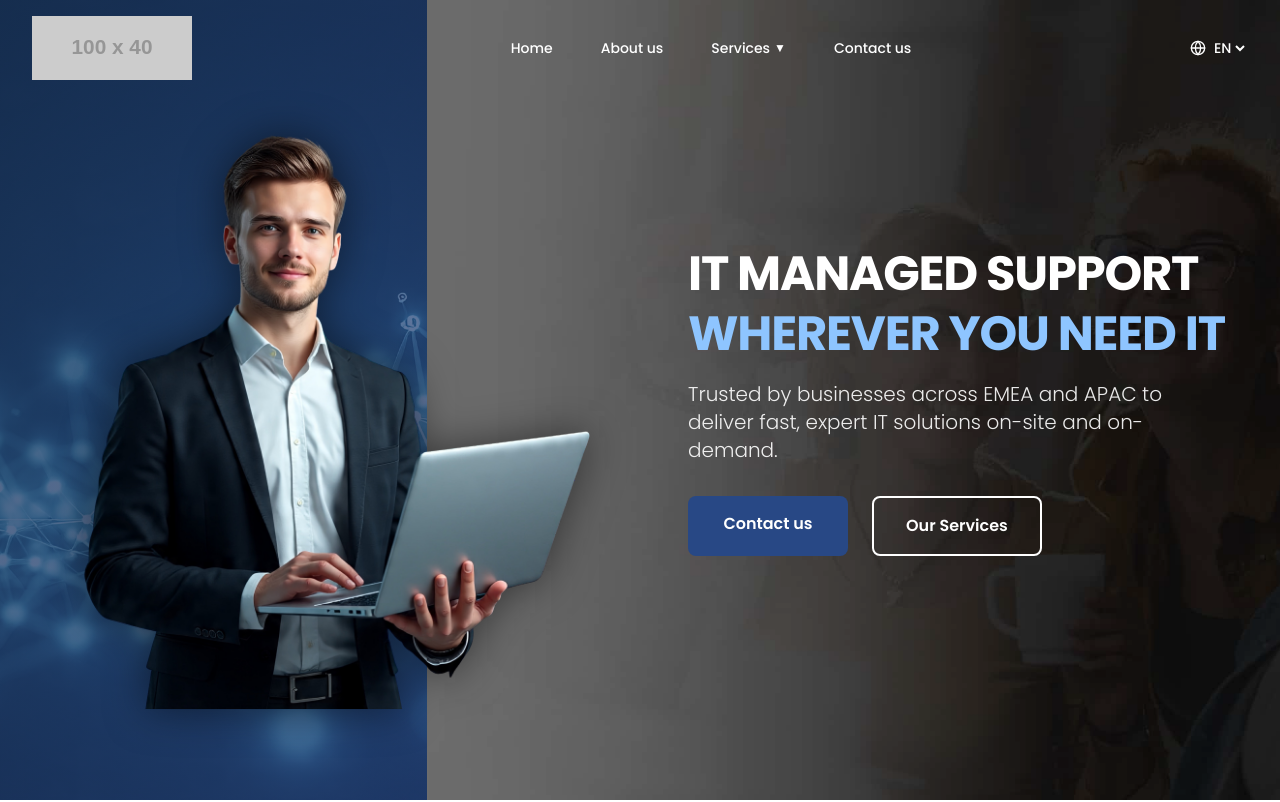
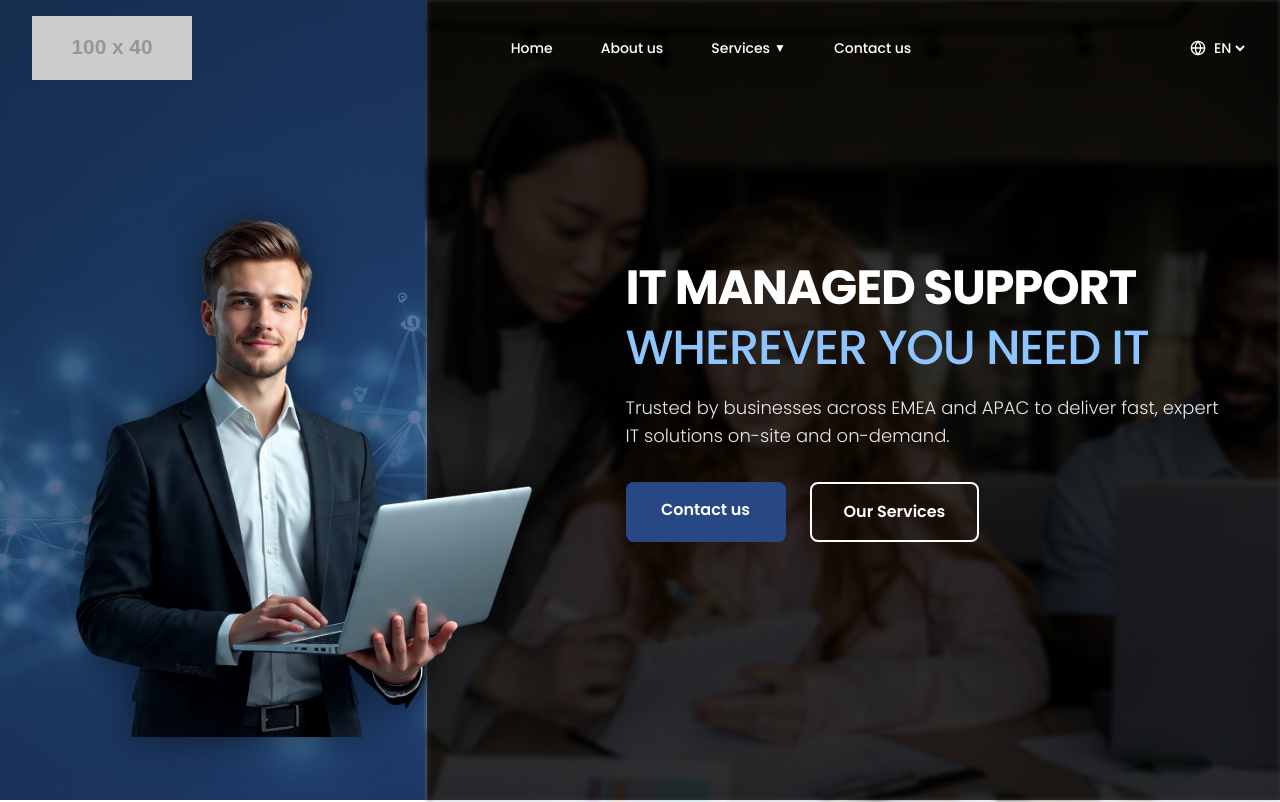
Before and after one commit to Suffynux/next-latest, a React (Vite) app: page / in a window 1280 px wide. Shown: the top 802 px of the page. Built offline with nearby package versions, Linux system fonts and the light colour scheme.

Commit message:
Hero section fixed

```diff
--- a/src/Components/Hero/Hero.jsx
+++ b/src/Components/Hero/Hero.jsx
@@ -32,13 +32,18 @@ const Hero = () => {
           <div
             className="absolute inset-0 bg-center bg-cover"
             style={{
-              backgroundImage: `url(${networkBg})`,
+              backgroundImage: `url('/heroImage.jpg')`,
               backgroundSize: 'cover',
-              backgroundPosition: 'center'
+              backgroundPosition: 'center',
+              filter: 'blur(2px)'
             }}
           ></div>
-          {/* Dark overlay */}
-          <div className="absolute inset-0 bg-black/20"></div>
+          {/* Dark overlay with increased opacity for better text contrast */}
+          <div className="absolute inset-0 bg-black/80
+
+
+
+          "></div>
         </div>
       </div>
 
@@ -46,7 +51,7 @@ const Hero = () => {
       <div className="relative z-10 w-full h-full flex flex-col md:flex-row items-center">
 
         {/* Left Side - Girl Image */}
-        <div className="hidden md:flex w-full md:w-[50%] h-full items-center justify-center relative">
+        <div className="mt-[100px] hidden md:flex w-full md:w-[50%] h-full items-center justify-center relative pt-4 ">
           <img
             src={girlImage}
             alt="Girl with laptop"
@@ -56,7 +61,7 @@ const Hero = () => {
         </div>
 
         {/* Right Side Content */}
-        <div className="w-full md:w-[50%] h-full flex flex-col justify-center px-6 sm:px-10 md:px-12 text-white relative"
+        <div className="w-full md:w-[60%] h-full flex flex-col justify-center px-6 sm:px-10 md:px-12 text-white relative"
         >
 
         {/* Content */}
@@ -64,10 +69,10 @@ const Hero = () => {
           <h1 className="text-white font-bold uppercase leading-tight text-3xl sm:text-5xl md:text-5xl tracking-tight mb-4">
             IT Managed Support
             <br className="hidden sm:block" />
-              <span className="block text-blue-300">Wherever You Need It</span>
+              <span className="block text-blue-300 font-medium">Wherever You Need It</span>
           </h1>
 
-          <p className="text-white text-sm sm:text-lg md:text-xl lg:text-xl font-light max-w-[250px] md:max-w-2xl opacity-90 mb-8">
+          <p className="text-white text-sm sm:text-lg md:text-md lg:text-md font-light max-w-[250px] md:max-w-2xl opacity-90 mb-8">
             Trusted by businesses across EMEA and APAC to deliver fast, expert
             IT solutions on-site and on-demand.
           </p>
```
Also changed, not shown: public/heroImage.jpg (added).
